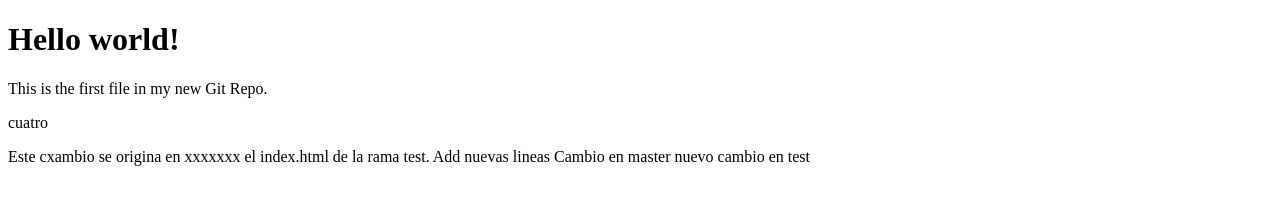
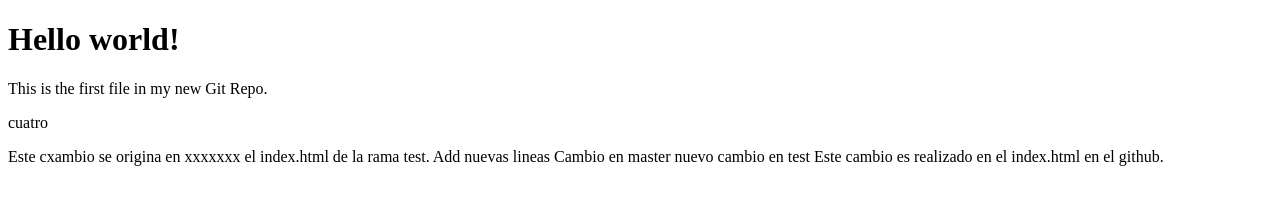
Before and after one commit to crodrigr/proyecto_g12, a plain HTML site: page index.html in a window 1280 px wide. Drawn offline with Linux system fonts and the light colour scheme.

Commit message:
Update index.html

```diff
--- a/index.html
+++ b/index.html
@@ -13,5 +13,7 @@ Este cxambio se origina en xxxxxxx el index.html de la rama test. Add nuevas lin
 Cambio en master
 nuevo cambio en test
 
+Este cambio es realizado en el index.html en el github.
+
 </body>
 </html>
```
